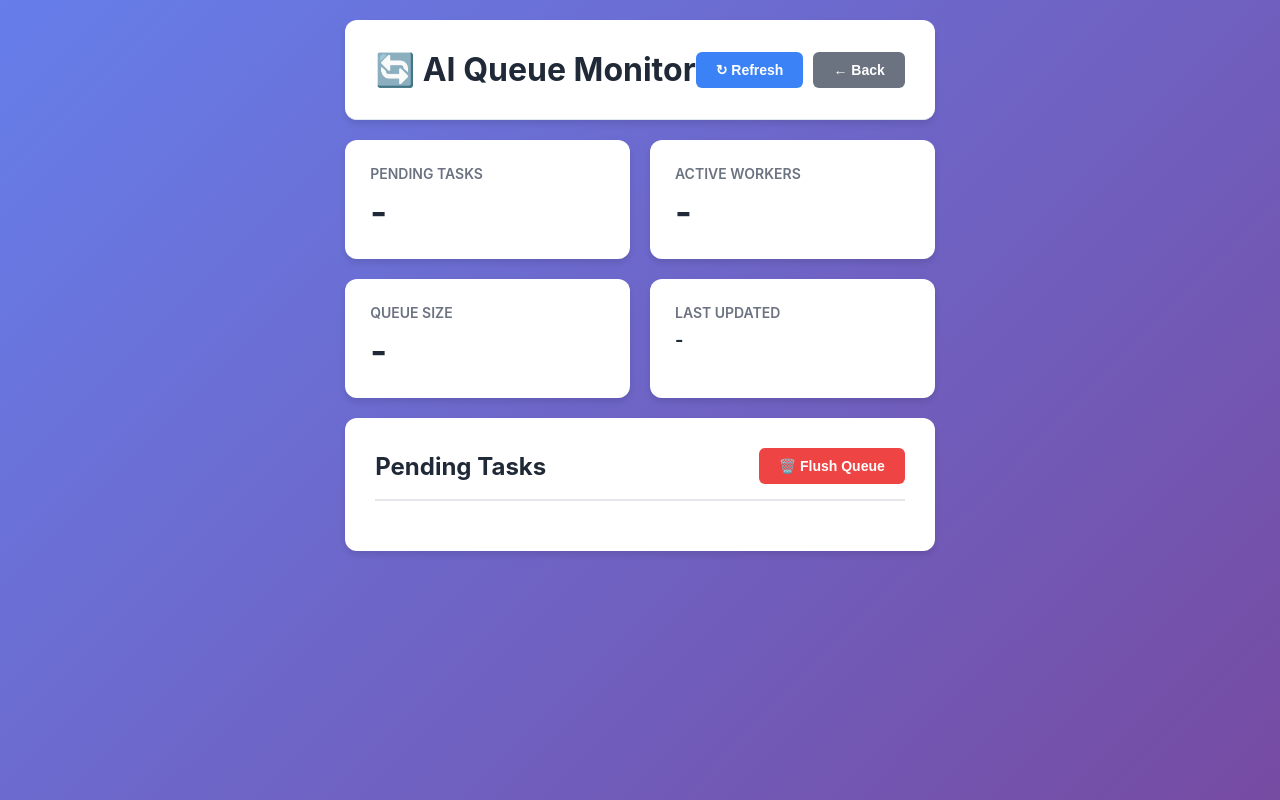
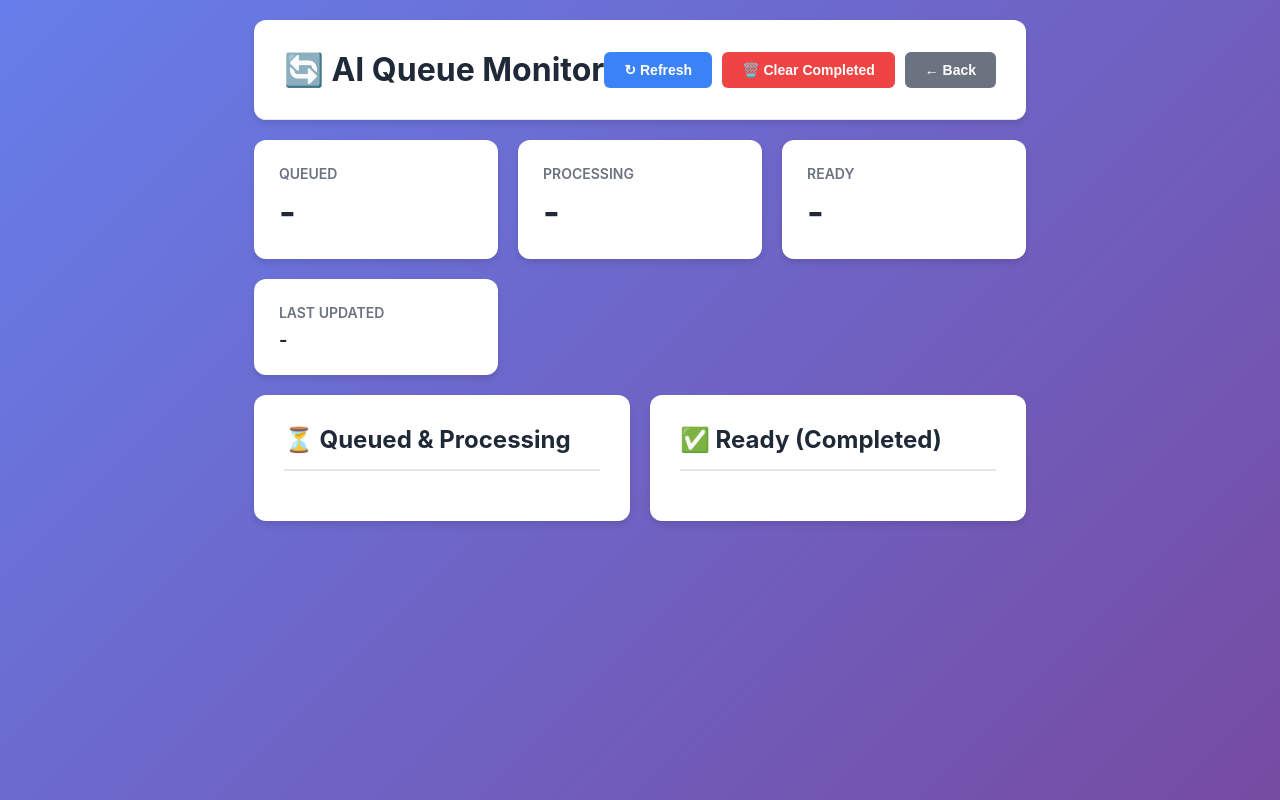
Before and after one commit to yylde/dannous-backend, a Flask app: page /queue in a window 1280 px wide. Run offline with Flask 3, Linux system fonts and the light colour scheme; data that the repository does not hold is empty; parts of the project's set-up code (start-up, migrations or seed data) failed here and were passed over; some libraries are stand-ins or nearby versions.

Commit message:
Display queued and ready tasks separately on the queue page
Update the queue manager to fetch and display 'queued' and 'ready' tasks in separate columns on the queue page. Modify `queue_manager_v2.py` to query for active and ready tasks and update `templates/queue.html` with new CSS for a two-column layout, task styling, and a 'Clear Completed' button.

Replit-Commit-Author: Agent
Replit-Commit-Session-Id: e4aab35b-13d7-4969-8465-16ba01ff2a93
Replit-Commit-Checkpoint-Type: intermediate_checkpoint
Replit-Commit-Event-Id: 0ac3041c-deca-45c6-ba94-0de04aa3dea4
Replit-Commit-Screenshot-Url: https://storage.googleapis.com/screenshot-production-us-central1/5afc117a-ce11-4146-853e-b9e1be2a1a23/e4aab35b-13d7-4969-8465-16ba01ff2a93/TtrEy9j

```diff
--- a/templates/queue.html
+++ b/templates/queue.html
@@ -14,7 +14,7 @@
         }
 
         .queue-container {
-            max-width: 1200px;
+            max-width: 1400px;
             margin: 0 auto;
         }
 
@@ -65,6 +65,12 @@
             color: #1f2937;
         }
 
+        .columns-container {
+            display: grid;
+            grid-template-columns: 1fr 1fr;
+            gap: 20px;
+        }
+
         .tasks-container {
             background: white;
             padding: 30px;
@@ -90,6 +96,8 @@
             display: flex;
             flex-direction: column;
             gap: 15px;
+            max-height: 600px;
+            overflow-y: auto;
         }
 
         .task-item {
@@ -235,46 +276,14 @@
             color: #6b7280;
         }
 
-        .modal {
-            display: none;
-            position: fixed;
-            top: 0;
-            left: 0;
-            right: 0;
-            bottom: 0;
-            background: rgba(0, 0, 0, 0.5);
-            align-items: center;
-            justify-content: center;
-            z-index: 1000;
-        }
-
-        .modal-content {
-            background: white;
-            padding: 30px;
-            border-radius: 12px;
-            max-width: 400px;
-            box-shadow: 0 20px 25px -5px rgba(0, 0, 0, 0.1);
-        }
-
-        .modal h3 {
-            margin-top: 0;
-            color: #1f2937;
+        @media (max-width: 1024px) {
+            .columns-container {
+                grid-template-columns: 1fr;
+            }
         }
     </style>
 </head>
 <body>
-    <!-- Flush Confirmation Modal -->
-    <div id="flush-modal" class="modal">
-        <div class="modal-content">
-            <h3>⚠️ Flush Queue</h3>
-            <p>Are you sure you want to flush the queue? This will cancel all pending AI generation tasks.</p>
-            <div style="display: flex; gap: 10px; justify-content: flex-end; margin-top: 20px;">
-                <button onclick="closeFlushModal()" class="btn btn-secondary">Cancel</button>
-                <button onclick="confirmFlush()" class="btn btn-danger">Flush Queue</button>
-            </div>
-        </div>
-    </div>
-
     <div class="queue-container">
         <!-- Header -->
         <div class="queue-header">
@@ -282,6 +291,9 @@
             <div class="action-buttons">
                 <button onclick="refreshQueue()" class="btn btn-primary" id="refresh-btn">
                     ↻ Refresh
+                </button>
+                <button onclick="clearCompletedTasks()" class="btn btn-danger" id="clear-btn">
+                    🗑️ Clear Completed
                 </button>
                 <button onclick="window.location.href='/'" class="btn btn-secondary">
                     ← Back
@@ -292,16 +304,16 @@
         <!-- Statistics -->
         <div class="queue-stats">
             <div class="stat-card">
-                <div class="stat-label">Pending Tasks</div>
-                <div class="stat-value" id="pending-count">-</div>
+                <div class="stat-label">Queued</div>
+                <div class="stat-value" id="queued-count">-</div>
             </div>
             <div class="stat-card">
-                <div class="stat-label">Active Workers</div>
-                <div class="stat-value" id="workers-count">-</div>
+                <div class="stat-label">Processing</div>
+                <div class="stat-value" id="processing-count">-</div>
             </div>
             <div class="stat-card">
-                <div class="stat-label">Queue Size</div>
-                <div class="stat-value" id="queue-size">-</div>
+                <div class="stat-label">Ready</div>
+                <div class="stat-value" id="ready-count">-</div>
             </div>
             <div class="stat-card">
                 <div class="stat-label">Last Updated</div>
@@ -309,16 +321,26 @@
             </div>
         </div>
 
-        <!-- Tasks List -->
-        <div class="tasks-container">
-            <div class="tasks-header">
-                <h2>Pending Tasks</h2>
-                <button onclick="showFlushModal()" class="btn btn-danger" id="flush-btn">
-                    🗑️ Flush Queue
-                </button>
+        <!-- Two Column Layout -->
+        <div class="columns-container">
+            <!-- Queued/Processing Column -->
+            <div class="tasks-container">
+                <div class="tasks-header">
+                    <h2>⏳ Queued & Processing</h2>
+                </div>
+                <div id="active-tasks-list" class="tasks-list">
+                    <!-- Active tasks will be inserted here -->
+                </div>
             </div>
-            <div id="tasks-list" class="tasks-list">
-                <!-- Tasks will be inserted here -->
+
+            <!-- Ready Column -->
+            <div class="tasks-container">
+                <div class="tasks-header">
+                    <h2>✅ Ready (Completed)</h2>
+                </div>
+                <div id="ready-tasks-list" class="tasks-list">
+                    <!-- Ready tasks will be inserted here -->
+                </div>
             </div>
         </div>
     </div>
@@ -330,8 +352,7 @@
         function getTaskIcon(taskType) {
             const icons = {
                 'tags': '🏷️',
-                'description': '📝',
-                'synopsis': '📄',
+                'descriptions': '📝',
                 'questions': '❓'
             };
             return icons[taskType] || '⚙️';
@@ -339,11 +360,66 @@
 
         function getPriorityLabel(priority) {
             const labels = {
-                1: 'High Priority',
-                2: 'Medium Priority',
-                3: 'Low Priority'
+                1: 'High',
+                2: 'Medium',
+                3: 'Low'
             };
             return labels[priority] || 'Unknown';
+        }
+
+        function renderTask(task) {
+            const icon = getTaskIcon(task.task_type);
+            const priorityLabel = getPriorityLabel(task.priority);
+            const priorityClass = `priority-${task.priority}`;
+            const statusClass = `status-${task.status}`;
+            const taskClass = task.status === 'ready' ? 'ready' : (task.status === 'processing' ? 'processing' : '');
+
+            // Extract grade level from payload if available
+            let gradeLevel = '';
+            if (task.payload && task.payload.grade_level) {
+                gradeLevel = task.payload.grade_level;
+            }
+
+            return `
+                <div class="task-item ${taskClass}">
+                    <div class="task-header">
+                        <span class="task-icon">${icon}</span>
+                        <span class="task-type">${task.task_type}</span>
+                        <span class="task-status ${statusClass}">${task.status}</span>
+                        <span class="task-priority ${priorityClass}">${priorityLabel}</span>
+                    </div>
+                    <div class="task-details">
+                        <div class="detail-item">
+                            <span class="detail-label">ID:</span>
+                            <span class="detail-value">#${task.id}</span>
+                        </div>
+                        ${gradeLevel ? `
+                            <div class="detail-item">
+                                <span class="detail-label">📚 Grade:</span>
+                                <span class="detail-value" style="font-family: inherit;">${gradeLevel}</span>
+                            </div>
+                        ` : ''}
+                        ${task.attempts ? `
+                            <div class="detail-item">
+                                <span class="detail-label">Attempts:</span>
+                                <span class="detail-value">${task.attempts}</span>
+                            </div>
+                        ` : ''}
+                        ${task.created_at ? `
+                            <div class="detail-item">
+                                <span class="detail-label">Created:</span>
+                                <span class="detail-value">${new Date(task.created_at).toLocaleString()}</span>
+                            </div>
+                        ` : ''}
+                        ${task.completed_at ? `
+                            <div class="detail-item">
+                                <span class="detail-label">Completed:</span>
+                                <span class="detail-value">${new Date(task.completed_at).toLocaleString()}</span>
+                            </div>
+                        ` : ''}
+                    </div>
+                </div>
+            `;
         }
 
         // Refresh queue data
@@ -356,72 +432,50 @@
                 const response = await fetch('/api/queue/status');
                 const data = await response.json();
 
-                if (response.ok && data.queue) {
-                    const queue = data.queue;
+                if (response.ok && data.status) {
+                    const status = data.status;
 
                     // Update stats
-                    document.getElementById('pending-count').textContent = queue.pending_tasks ? queue.pending_tasks.length : 0;
-                    document.getElementById('workers-count').textContent = `${queue.active_workers}/${queue.worker_count}`;
-                    document.getElementById('queue-size').textContent = queue.queue_size;
+                    document.getElementById('queued-count').textContent = status.total_queued || 0;
+                    document.getElementById('processing-count').textContent = status.total_processing || 0;
+                    document.getElementById('ready-count').textContent = status.total_ready || 0;
 
                     const now = new Date();
                     document.getElementById('last-updated').textContent = now.toLocaleTimeString();
 
-                    // Update tasks list
-                    const tasksList = document.getElementById('tasks-list');
-                    const flushBtn = document.getElementById('flush-btn');
+                    // Update active tasks list
+                    const activeTasksList = document.getElementById('active-tasks-list');
+                    const clearBtn = document.getElementById('clear-btn');
 
-                    if (queue.pending_tasks && queue.pending_tasks.length > 0) {
-                        const tasksHTML = queue.pending_tasks.map(task => {
-                            const icon = getTaskIcon(task.task_type);
-                            const priorityLabel = getPriorityLabel(task.priority);
-                            const priorityClass = `priority-${task.priority}`;
-
-                            return `
-                                <div class="task-item">
-                                    <div class="task-header">
-                                        <span class="task-icon">${icon}</span>
-                                        <span class="task-type">${task.task_type}</span>
-                                        <span class="task-priority ${priorityClass}">${priorityLabel}</span>
-                                    </div>
-                                    <div class="task-details">
-                                        <div class="detail-item">
-                                            <span class="detail-label">Task ID:</span>
-                                            <span class="detail-value">#${task.task_id}</span>
-                                        </div>
-                                        ${task.book_id ? `
-                                            <div class="detail-item">
-                                                <span class="detail-label">📚 Book ID:</span>
-                                                <span class="detail-value">${task.book_id}</span>
-                                            </div>
-                                        ` : ''}
-                                        ${task.chapter_id ? `
-                                            <div class="detail-item">
-                                                <span class="detail-label">📖 Chapter ID:</span>
-                                                <span class="detail-value">${task.chapter_id}</span>
-                                            </div>
-                                        ` : ''}
-                                        ${task.task_name ? `
-                                            <div class="detail-item">
-                                                <span class="detail-label">Name:</span>
-                                                <span class="detail-value" style="font-family: inherit;">${task.task_name}</span>
-                                            </div>
-                                        ` : ''}
-                                    </div>
-                                </div>
-                            `;
-                        }).join('');
-                        tasksList.innerHTML = tasksHTML;
-                        flushBtn.disabled = false;
+                    if (status.active_tasks && status.active_tasks.length > 0) {
+                        const activeTasksHTML = status.active_tasks.map(task => renderTask(task)).join('');
+                        activeTasksList.innerHTML = activeTasksHTML;
                     } else {
-                        tasksList.innerHTML = `
+                        activeTasksList.innerHTML = `
                             <div class="empty-state">
                                 <div class="empty-state-icon">✅</div>
-                                <h3>No Pending Tasks</h3>
-                                <p>The queue is empty. All AI generation tasks have been completed.</p>
+                                <h3>No Active Tasks</h3>
+                                <p>All tasks are either completed or none are queued.</p>
                             </div>
                         `;
-                        flushBtn.disabled = true;
+                    }
+
+                    // Update ready tasks list
+                    const readyTasksList = document.getElementById('ready-tasks-list');
+
+                    if (status.ready_tasks && status.ready_tasks.length > 0) {
+                        const readyTasksHTML = status.ready_tasks.map(task => renderTask(task)).join('');
+                        readyTasksList.innerHTML = readyTasksHTML;
+                        clearBtn.disabled = false;
+                    } else {
+                        readyTasksList.innerHTML = `
+                            <div class="empty-state">
+                                <div class="empty-state-icon">⏳</div>
+                                <h3>No Completed Tasks</h3>
+                                <p>Completed tasks will appear here.</p>
+                            </div>
+                        `;
+                        clearBtn.disabled = true;
                     }
                 }
             } catch (error) {
@@ -432,40 +486,33 @@
             }
         }
 
-        // Show flush confirmation modal
-        function showFlushModal() {
-            document.getElementById('flush-modal').style.display = 'flex';
-        }
+        // Clear completed tasks
+        async function clearCompletedTasks() {
+            if (!confirm('Clear all completed (ready) tasks from the queue?')) {
+                return;
+            }
 
-        // Close flush modal
-        function closeFlushModal() {
-            document.getElementById('flush-modal').style.display = 'none';
-        }
-
-        // Confirm flush
-        async function confirmFlush() {
-            closeFlushModal();
-            const flushBtn = document.getElementById('flush-btn');
-            flushBtn.disabled = true;
-            flushBtn.textContent = 'Flushing...';
+            const clearBtn = document.getElementById('clear-btn');
+            clearBtn.disabled = true;
+            clearBtn.textContent = 'Clearing...';
 
             try {
-                const response = await fetch('/api/queue/flush', {
-                    method: 'POST'
+                const response = await fetch('/api/queue/clear', {
+                    method: 'DELETE'
                 });
                 const data = await response.json();
 
                 if (response.ok) {
-                    alert(`Queue flushed: ${data.flushed_count} tasks removed`);
+                    alert(`Cleared ${data.deleted_count} completed tasks`);
                     await refreshQueue();
                 } else {
-                    alert('Failed to flush queue');
+                    alert('Failed to clear completed tasks');
                 }
             } catch (error) {
-                console.error('Error flushing queue:', error);
-                alert('Error flushing queue');
+                console.error('Error clearing tasks:', error);
+                alert('Error clearing completed tasks');
             } finally {
-                flushBtn.textContent = '🗑️ Flush Queue';
+                clearBtn.textContent = '🗑️ Clear Completed';
             }
         }
 
@@ -474,8 +521,8 @@
             if (autoRefreshInterval) {
                 clearInterval(autoRefreshInterval);
             }
-            autoRefreshInterval = setInterval(refreshQueue, 30000); // 30 seconds
-            console.log('Auto-refresh started (30s interval)');
+            autoRefreshInterval = setInterval(refreshQueue, 5000); // 5 seconds
+            console.log('Auto-refresh started (5s interval)');
         }
 
         // Stop auto-refresh
```
Also changed, not shown: other parts of templates/queue.html (+34 -1 lines), src/queue_manager_v2.py (+30 -5 lines).
